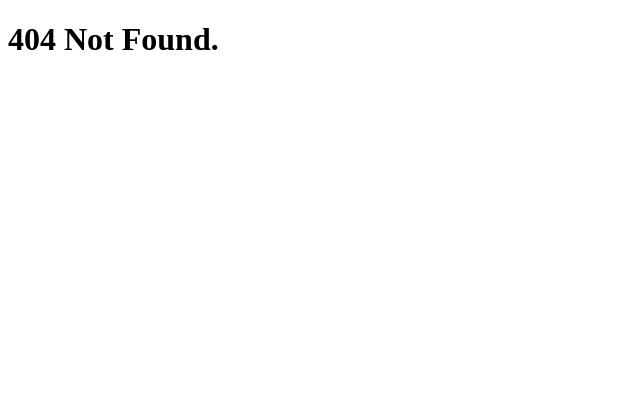
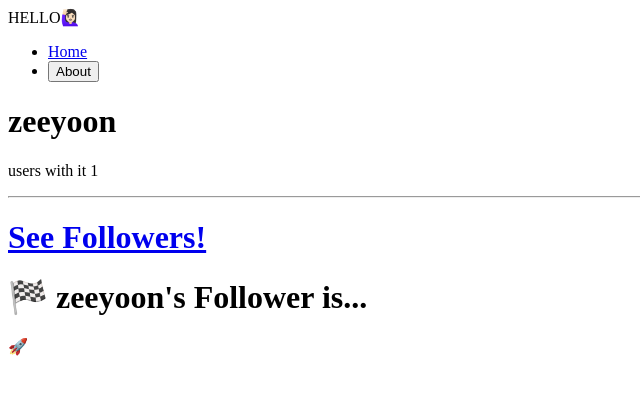
Before and after one commit to JiyoonZ/react-final-practice, a React (Create React App) app in the folder practice2/: page /users/1/followers in a window 1280 px wide. Before the commit this address had no page. Shown: the top 394 px of the page, without its empty margins (0-640 px from the left). Built offline with nearby package versions, Linux system fonts and the light colour scheme.

Commit message:
Outlet practice

```diff
--- /dev/null
+++ b/practice2/src/screens/users/Followers.tsx
@@ -0,0 +1,13 @@
+import {useParams} from "react-router-dom";
+import {users} from "../../db";
+
+function Followers() {
+  const {userId} = useParams();
+  return (
+    <>
+      <h1>🏁 {users[Number(userId) - 1].name}'s Follower is...</h1>
+      <p>🚀</p>
+    </>
+  );
+}
+export default Followers;
--- a/practice2/src/screens/users/User.tsx
+++ b/practice2/src/screens/users/User.tsx
@@ -1,4 +1,4 @@
-import {useParams} from "react-router-dom";
+import {Link, Outlet, useParams} from "react-router-dom";
 import {users} from "../../db";
 
 function User() {
@@ -7,6 +7,11 @@ function User() {
     <>
       <h1>{users[Number(userId) - 1].name}</h1>
       <p>users with it {userId} </p>
+      <hr />
+      <Link to={"followers"}>
+        <h1>See Followers!</h1>
+      </Link>
+      <Outlet />
     </>
   );
 }
```
Also changed, not shown: practice2/src/Router.tsx (+7 -0 lines).
